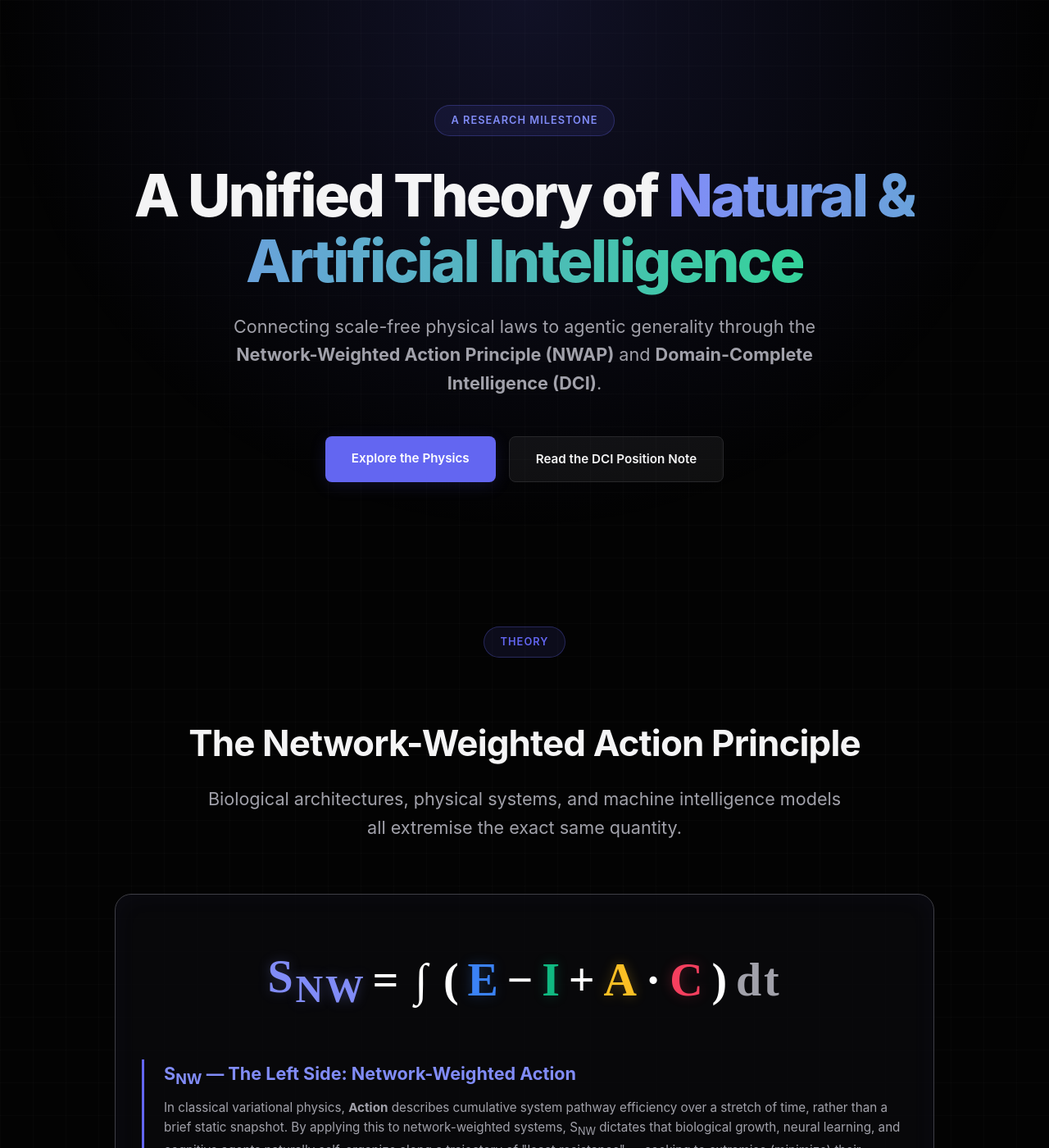
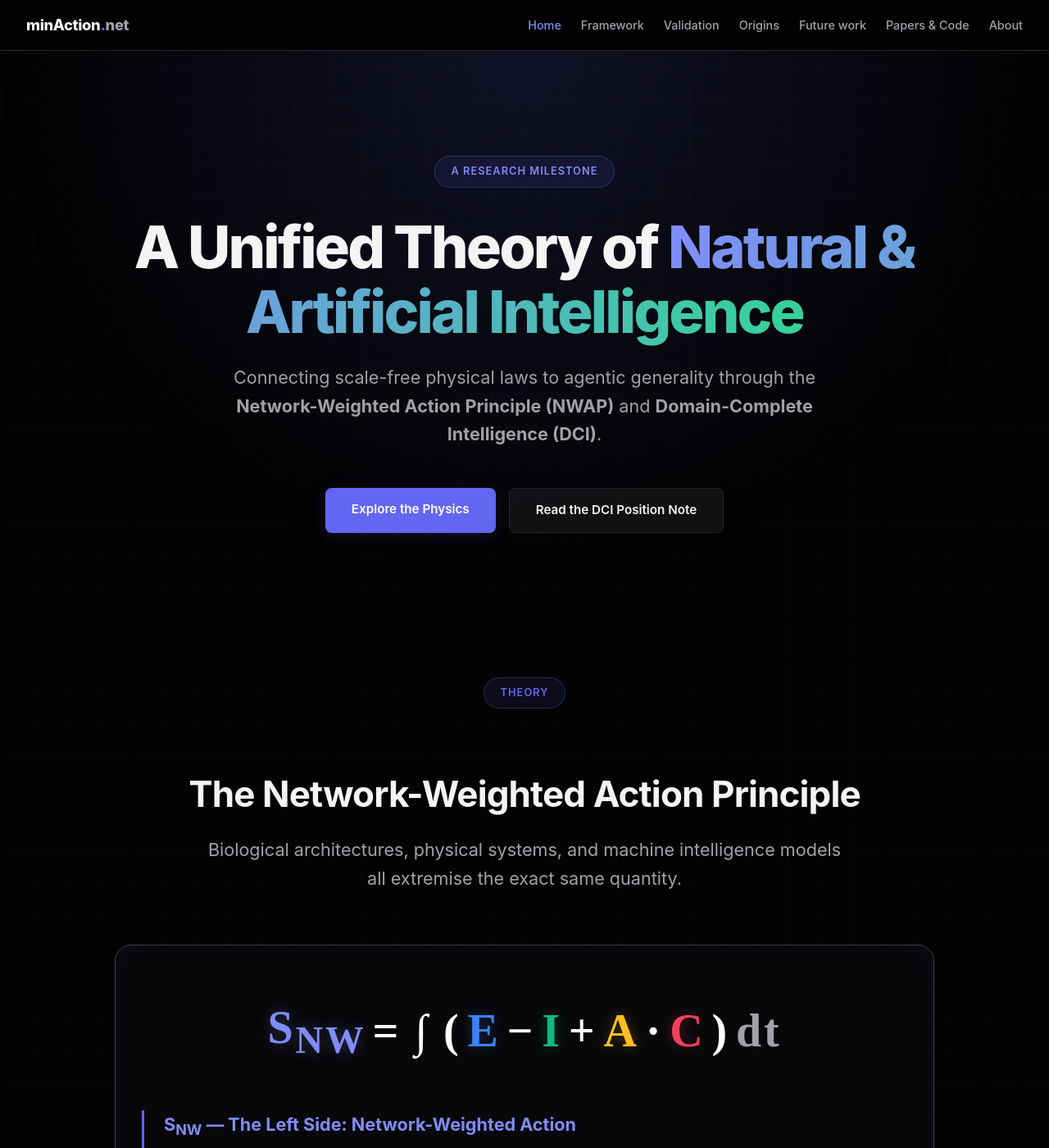
Before and after one commit to martinfrasch/minaction-net, a Jekyll site: the page built from index.html, in a window 1280 px wide and 1400 px high. Shown: the whole window at 82% size. Built offline with Jekyll 4.4.1, drawn with Linux system fonts in a browser that asks for light colours.

Commit message:
Add site nav bar to landing page
Sticky dark-theme nav generated from site.nav so it mirrors _config.yml
and the subpages' navigation. Home is marked active. Restores reachability
of Origins, Papers & Code, and About from the landing page.

Co-Authored-By: Claude Opus 4.8 (1M context) <noreply@anthropic.com>

```diff
--- a/index.html
+++ b/index.html
@@ -491,6 +491,55 @@ input[type=range]::-webkit-slider-thumb:hover {
   border: 1px solid #27272a;
 }
 
+/* Site navigation bar (mirrors site.nav from _config.yml) */
+.top-nav {
+  position: sticky;
+  top: 0;
+  z-index: 50;
+  display: flex;
+  align-items: center;
+  justify-content: space-between;
+  gap: 1.5rem;
+  flex-wrap: wrap;
+  padding: 1rem 2rem;
+  background: rgba(3, 3, 3, 0.78);
+  backdrop-filter: blur(10px);
+  border-bottom: 1px solid var(--border-color);
+}
+.top-nav .brand {
+  font-weight: 800;
+  font-size: 1.15rem;
+  letter-spacing: -0.02em;
+  text-decoration: none;
+  color: var(--text-primary);
+}
+.top-nav .brand .dot { color: var(--accent-indigo); }
+.top-nav .brand .tld { color: var(--text-secondary); }
+.top-nav ul {
+  display: flex;
+  align-items: center;
+  gap: 1.5rem;
+  list-style: none;
+  margin: 0;
+  padding: 0;
+  flex-wrap: wrap;
+}
+.top-nav a.nav-link {
+  color: var(--text-secondary);
+  text-decoration: none;
+  font-size: 0.9rem;
+  font-weight: 500;
+  transition: color 0.2s ease;
+}
+.top-nav a.nav-link:hover { color: var(--text-primary); }
+.top-nav a.nav-link.active { color: #818cf8; }
+
+@media (max-width: 640px) {
+  .top-nav { padding: 0.75rem 1rem; gap: 0.75rem; justify-content: center; }
+  .top-nav ul { gap: 0.9rem; }
+  .top-nav a.nav-link { font-size: 0.82rem; }
+}
+
 footer {
   border-top: 1px solid var(--border-color);
   padding: 4rem 2rem;
@@ -534,6 +583,17 @@ footer .imprint-fine a { color: #52525b; }
 <body>
 
 <div class="bg-grid"></div>
+
+<nav class="top-nav" aria-label="Primary">
+  <a class="brand" href="{{ '/' | relative_url }}">minAction<span class="dot">.</span><span class="tld">net</span></a>
+  <ul>
+    {%- for item in site.nav -%}
+      {%- assign current = false -%}
+      {%- if item.url == '/' -%}{%- assign current = true -%}{%- endif -%}
+      <li><a class="nav-link{% if current %} active{% endif %}" href="{{ item.url | relative_url }}"{% if current %} aria-current="page"{% endif %}>{{ item.title }}</a></li>
+    {%- endfor -%}
+  </ul>
+</nav>
 
 <header>
   <span class="badge">A Research Milestone</span>
```
